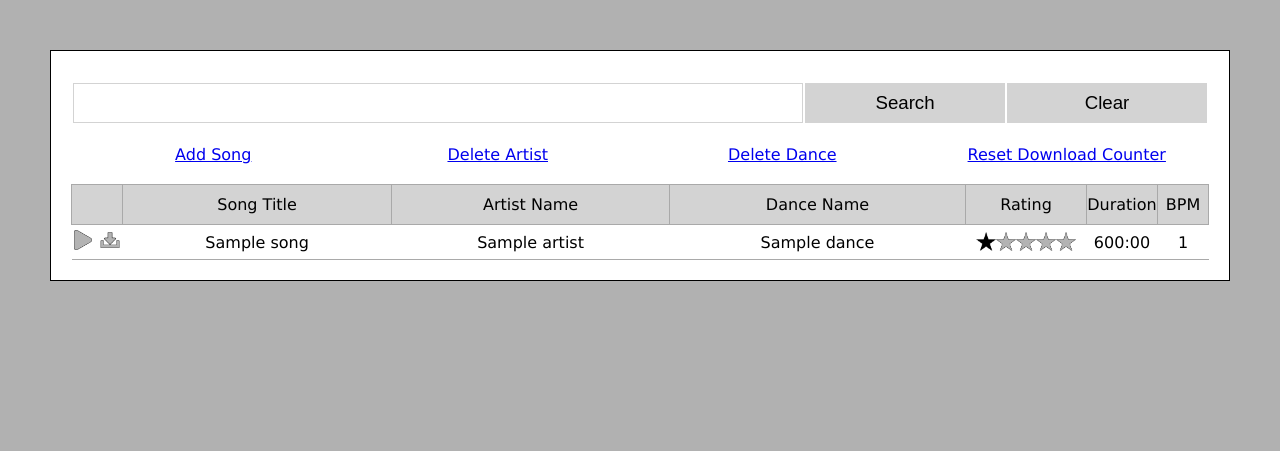
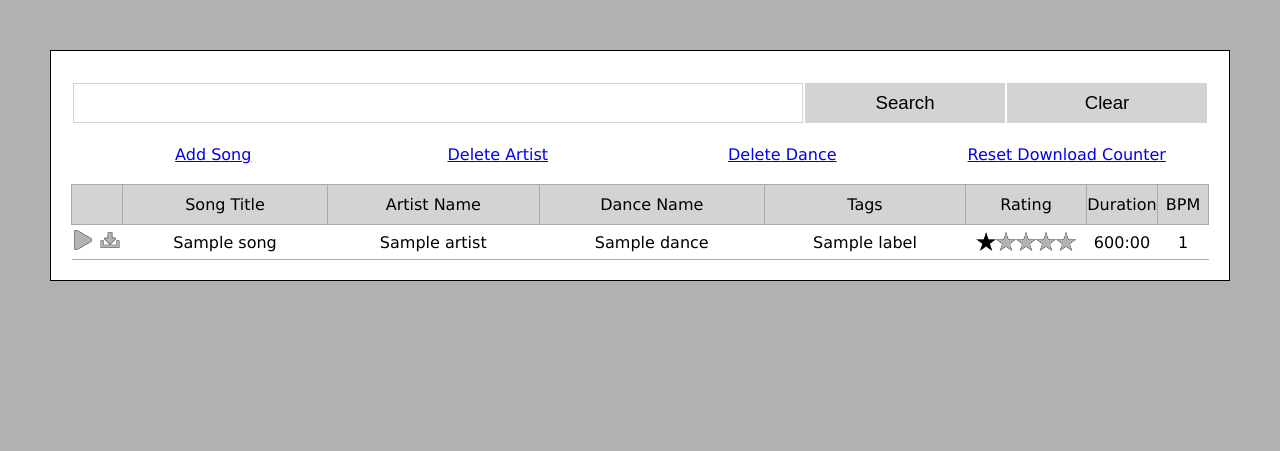
Before and after one commit to nils-braun/akk, a Flask app: page /songs/home/ in a window 1280 px wide. Shown: the part 50-501 px from the top of the page. Run offline with Flask 2, Linux system fonts and the light colour scheme; the visitor is signed in with stand-in values (Sample User, id 1); tables that the repository leaves empty hold one stand-in row (values such as "Sample post"); parts of the project's set-up code (start-up, migrations or seed data) failed here and were passed over.

Commit message:
Added printing out the labels to the table.

```diff
--- a/app/templates/songs/home.html
+++ b/app/templates/songs/home.html
@@ -57,6 +57,7 @@
                 <td>Song Title</td>
                 <td>Artist Name</td>
                 <td>Dance Name</td>
+                <td width="200px">Tags</td>
                 <td width="120px">Rating</td>
                 <td width="70px">Duration</td>
                 <td width="50px">BPM</td>
--- a/app/templates/songs/search_ajax.html
+++ b/app/templates/songs/search_ajax.html
@@ -8,6 +8,7 @@
             <td>{{ song.title }}</td>
             <td>{{ song.artist.name }}</td>
             <td>{{ song.dance.name }}</td>
+            <td>{% for label in song.labels|sort(attribute="name", case_sensitive=True)%}<span class="tag-span">{{ label.name }}</span>{% endfor %}</td>
             <td><div class="rating" data-value="{{ rating }}"></div></td>
             <td>{{ "%02.d" |format(song.duration.seconds / 60) }}:{{ "%02d" | format(song.duration.seconds % 60) }}</td>
             <td>{{ "%d" |format(song.bpm) }}</td>
```
